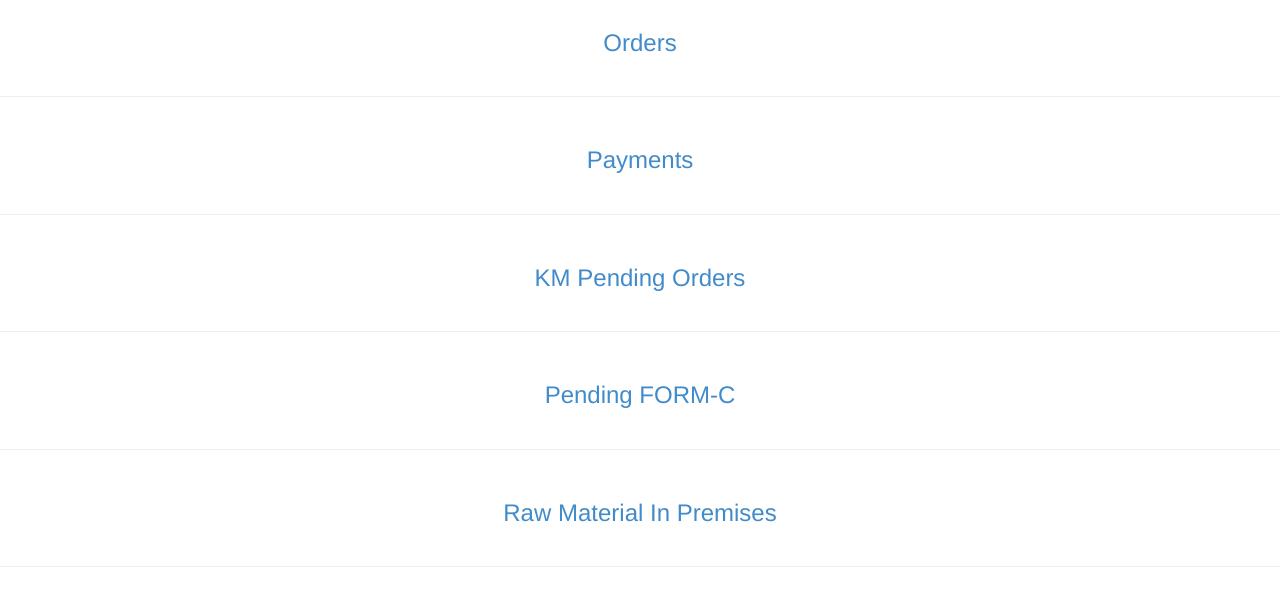
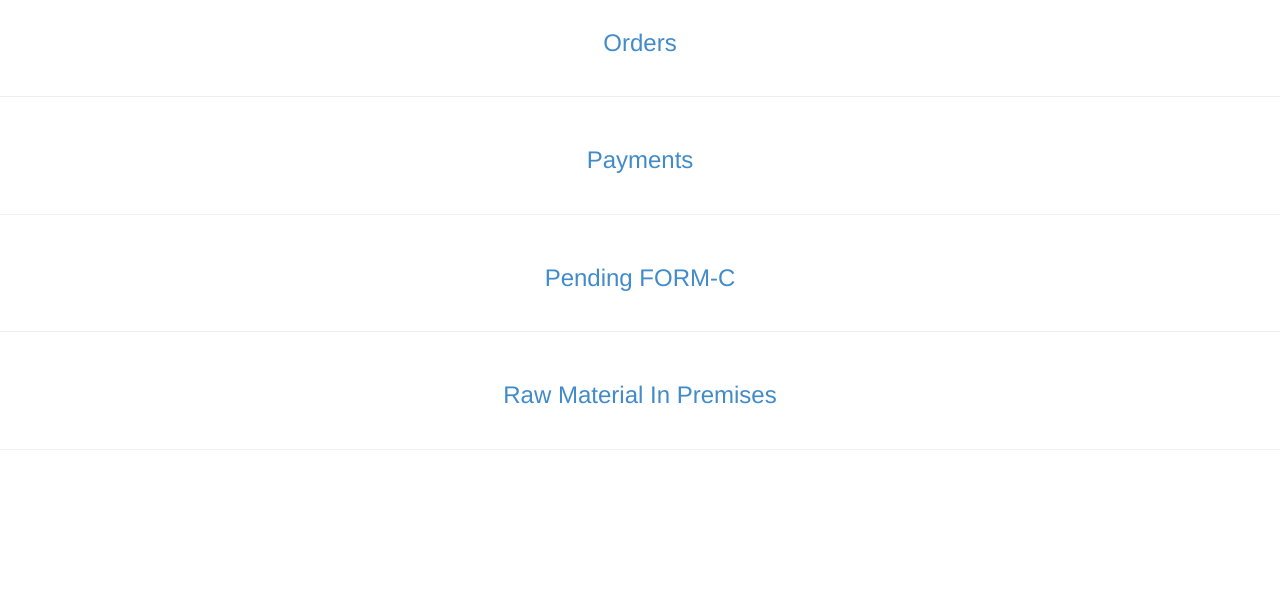
Before and after one commit to abhigitz/observer, a Flask app: template templates/index.html in a window 1280 px wide. Shown: the top 606 px of the page. Run offline with Flask 2, Linux system fonts and the light colour scheme; the template is opened without the code that fills it, so the values that code supplies are empty.

Commit message:
Removing stray elements

```diff
--- a/templates/index.html
+++ b/templates/index.html
@@ -29,8 +29,6 @@
       <hr>
       <li><a href="pmt"><h3>Payments</h3></a></li>
       <hr>
-      <li><a href="kmpo"><h3>KM Pending Orders</h3></a></li>
-      <hr>
       <li><a href="formC"><h3>Pending FORM-C</h3></a></li>
       <hr>
       <li><a href="rawmat"><h3>Raw Material In Premises</h3></a></li>
```
